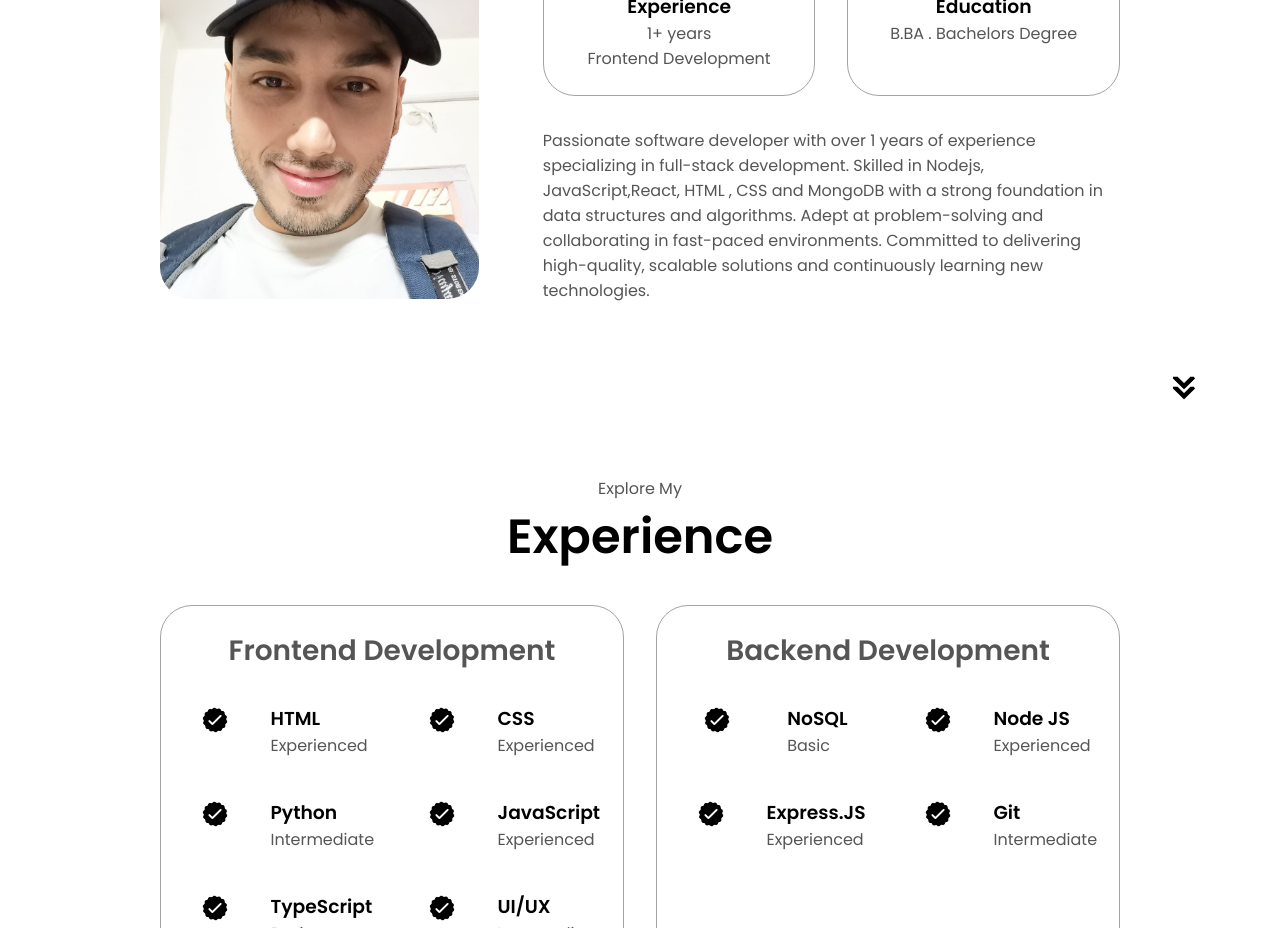
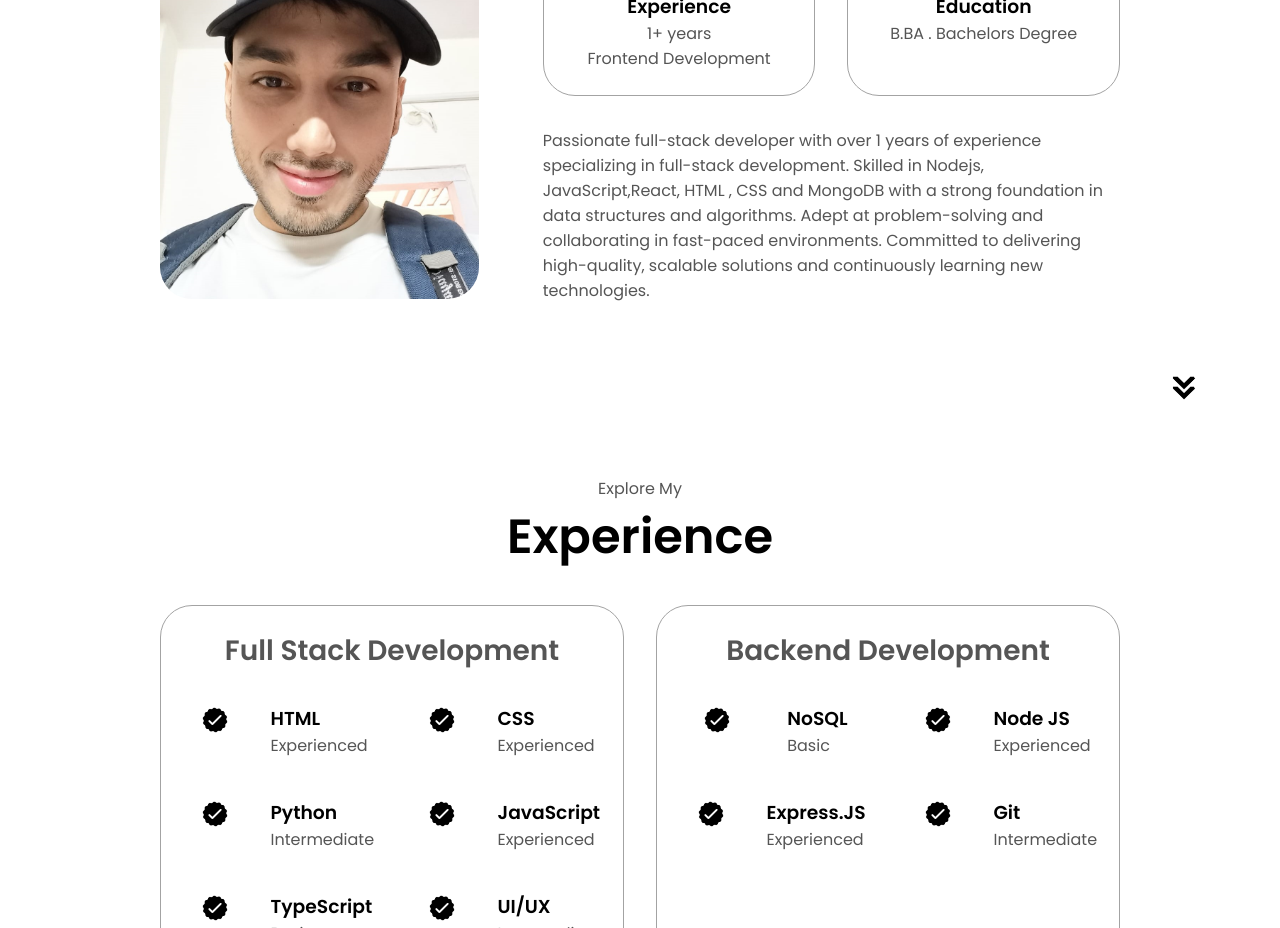
Before and after one commit to Piyushxyz1/Portfolio, a plain HTML site: page index.html in a window 1280 px wide. Shown: the part 1220-2148 px from the top of the page. Drawn offline with Linux system fonts and the light colour scheme.

Commit message:
changes committed

```diff
--- a/index.html
+++ b/index.html
@@ -105,7 +105,7 @@
           </div>
           <div class="text-container">
             <p>
-              Passionate software developer with over 1 years of experience specializing in full-stack development. Skilled in Nodejs, JavaScript,React, HTML , CSS and MongoDB with a strong foundation in data structures and algorithms. Adept at problem-solving and collaborating in fast-paced environments. Committed to delivering high-quality, scalable solutions and continuously learning new technologies.
+              Passionate full-stack developer with over 1 years of experience specializing in full-stack development. Skilled in Nodejs, JavaScript,React, HTML , CSS and MongoDB with a strong foundation in data structures and algorithms. Adept at problem-solving and collaborating in fast-paced environments. Committed to delivering high-quality, scalable solutions and continuously learning new technologies.
             </p>
           </div>
         </div>
@@ -123,7 +123,7 @@
       <div class="experience-details-container">
         <div class="about-containers">
           <div class="details-container">
-            <h2 class="experience-sub-title">Frontend Development</h2>
+            <h2 class="experience-sub-title">Full Stack Development</h2>
             <div class="article-container">
               <article>
                 <img
```
